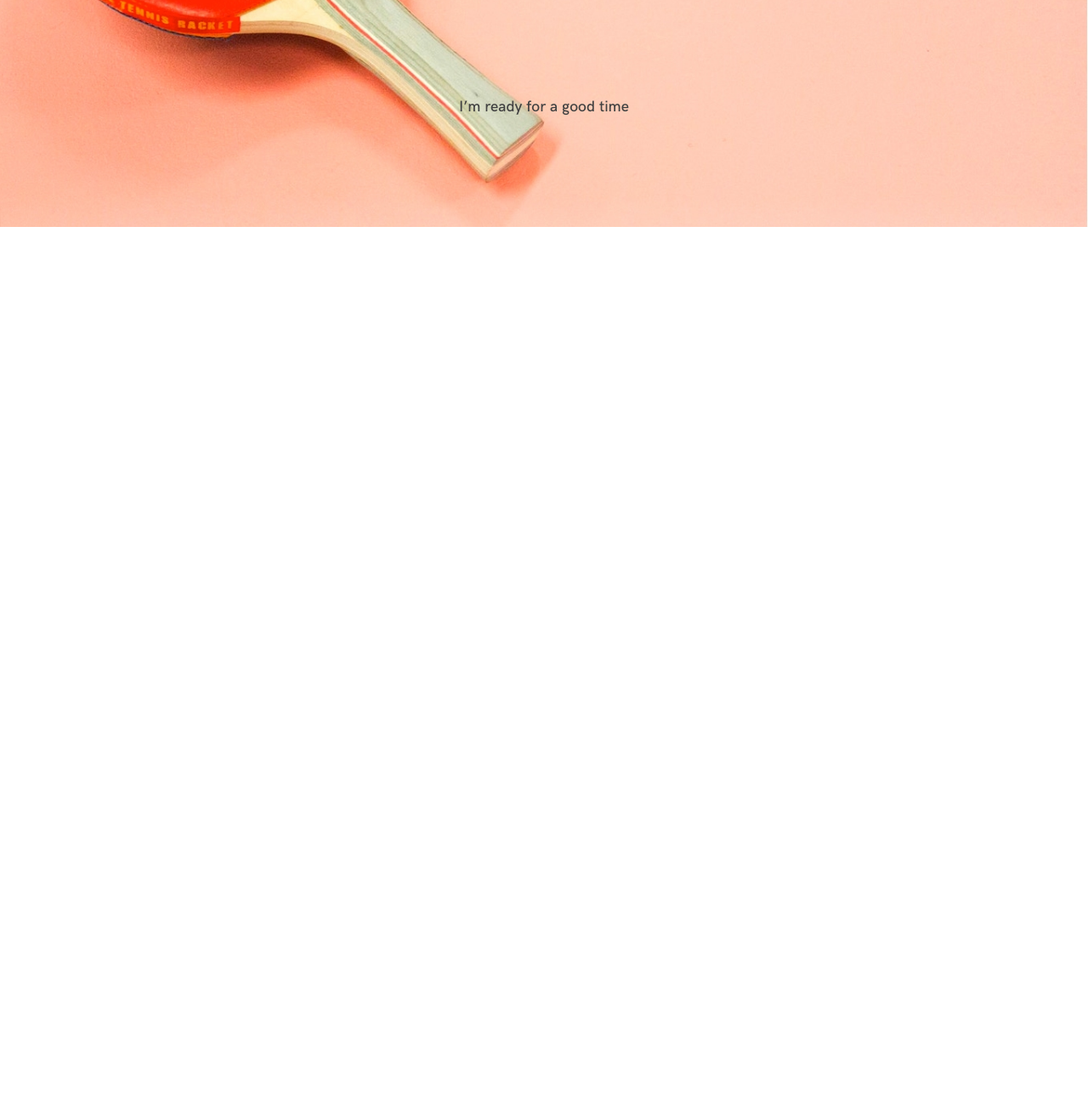
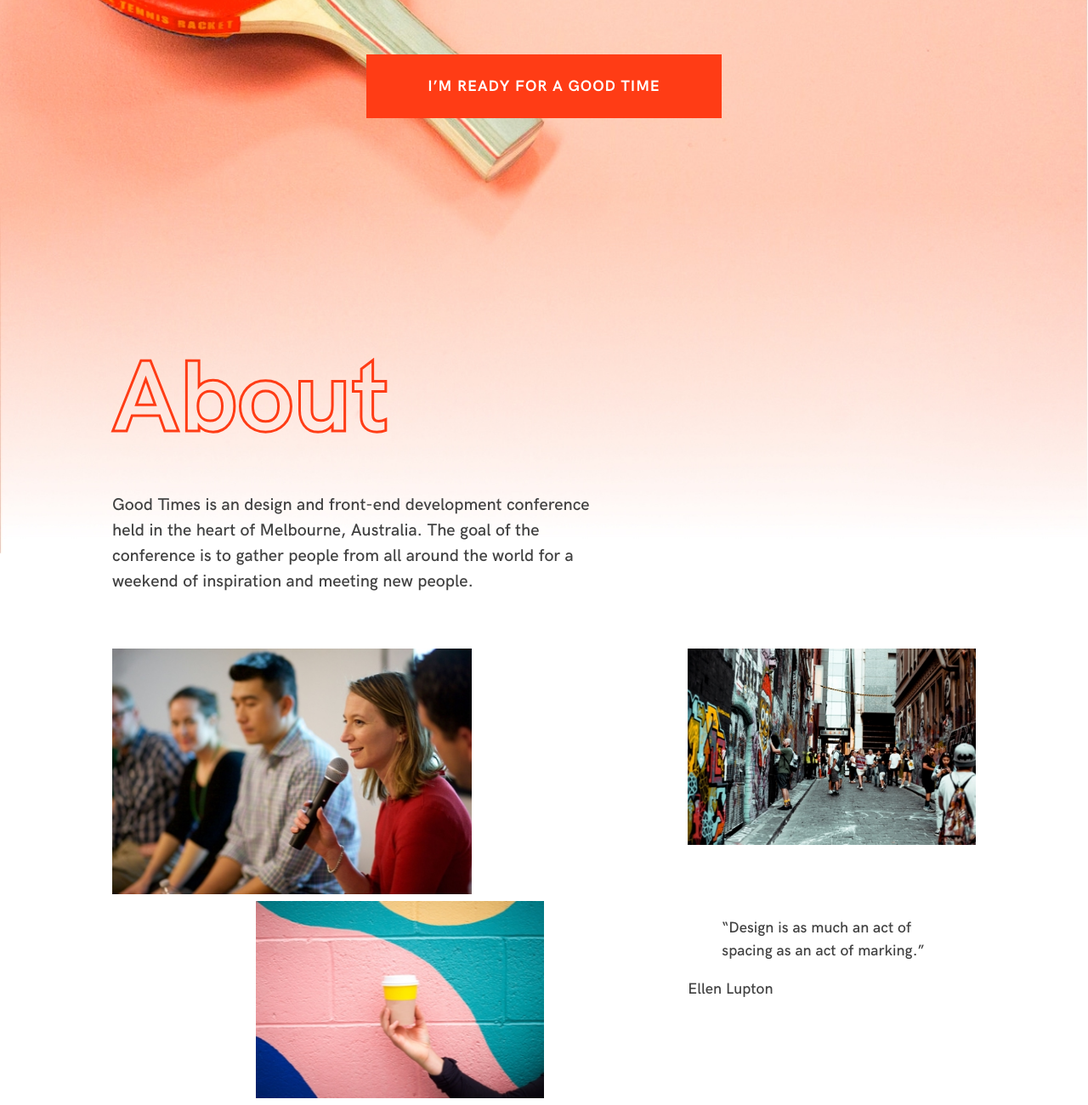
Before and after one commit to maksVRM/Good-Times, a plain HTML site: page index.html in a window 1280 px wide. Shown: the part 597-1897 px from the top of the page at 85% size. Before the commit the page ends 864 px from the top, so only its background shows below. Drawn offline with Linux system fonts and the light colour scheme.

Commit message:
made about section

```diff
--- a/assets/css/header.css
+++ b/assets/css/header.css
@@ -3,8 +3,9 @@
 }
 
 .nav-item {
-    margin-left: auto;
-    margin-right: auto;
+    /* rems are relative units of measurement 1rem is equal to 16px */
+    margin-left: 1rem;
+    margin-right: 1rem;
 }
 
 .nav-link {
--- a/assets/css/style.css
+++ b/assets/css/style.css
@@ -17,3 +17,39 @@ a {
 ul {
     list-style: none;
 }
+
+.heading {
+    color: white;
+    -webkit-text-fill-color: transparent;
+    -webkit-text-stroke-width: 3px;
+    -webkit-text-stroke-color: white;
+    font-size: 110px;
+    font-family: 'HK-Grotesk-Bold', sans-serif;
+    line-height: 1;
+}
+
+.heading-orange{
+    font-size: 120px;
+    -webkit-text-stroke-color: #ff3c15;
+    margin-bottom: 3rem;
+    color:#ff3c15 ;
+}
+
+.button {
+    display: inline-block;
+    background-color: #ff3c15;
+    color: white;
+    text-transform: uppercase;
+    letter-spacing: 0.05em;
+    border: none;
+    padding: 24px 72px;
+    font-family: 'HK-Grotesk-Bold', sans-serif;
+}
+
+.container{
+    max-width: 1080px;
+    margin-left: auto;
+    margin-right: auto;
+    padding-left: 2rem;
+    padding-right: 2rem;
+}
--- a/index.html
+++ b/index.html
@@ -88,6 +88,46 @@
             <a class="button" href="#register">I’m ready for a good time</a>
         </div>
     </div>
+    <div class="container">
+
+        <div class="pt5-ns mb4 mb5-ns" id="about">
+            <!-- here we use our orange heading variation  -->
+            <h1 class="heading heading-orange">About</h1>
+            <div class="sm-col-8 md-col-7 f4">
+                Good Times is an design and front-end development conference held in the heart of Melbourne, Australia.
+                The goal of the conference is to gather people from all around the world for a weekend of inspiration
+                and meeting new people.
+            </div>
+        </div>
+
+        <div class="flex flex-wrap justify-between">
+            <div class="col-12 sm-col-6 md-col-5 pt-5-m pt-5-l">
+                <img src="assets/images/about-1.jpg" alt="">
+            </div>
+
+            <div class="col-12 sm-col-6 md-col-4">
+                <img src="assets/images/about-2.jpg" alt="">
+            </div>
+        </div>
+
+        <div class="flex flex-wrap justify-between">
+            <div class="col-12 sm-col-5 md-col-4 sm-indent-1 md-indent-2 pt-5-ns">
+                <img src="assets/images/about-3.jpg" alt="">
+            </div>
+
+            <div class="col-12 sm-col-5 md-col-4">
+                <blockquote>
+                    “Design is as much an act of spacing as an act of marking.”
+                </blockquote>
+
+                <p class="cite">
+                    Ellen Lupton
+                </p>
+            </div>
+        </div>
+    </div>
+
+
 </body>
 
 </html>
```
